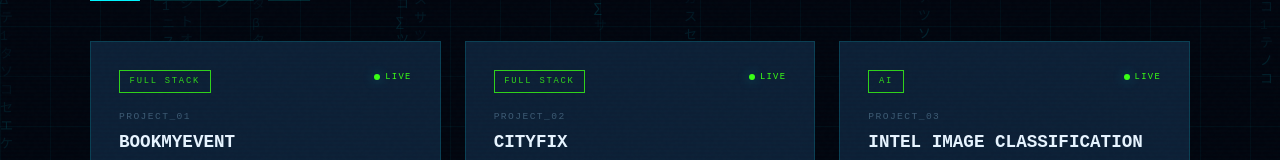
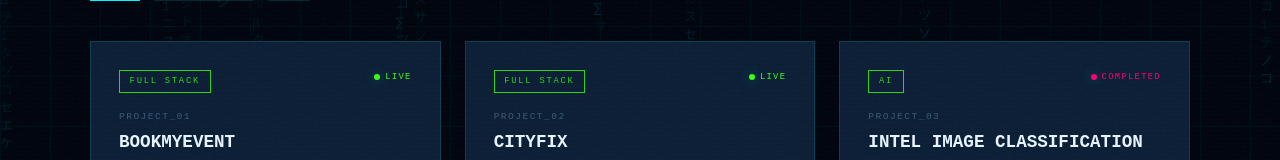
Before and after one commit to DubeySumit25/portfolio, a React (Create React App) app: page /projects in a window 1280 px wide. Shown: the part 274-434 px from the top of the page. Built offline with nearby package versions, Linux system fonts and the light colour scheme; no server answers.

Commit message:
Add Intel image classifier project

```diff
--- a/src/pages/Projects.js
+++ b/src/pages/Projects.js
@@ -55,13 +55,12 @@
     'LoRA',
     'Fine-Tuning',
     'CNN',
-      'Kaggle GPU',
+    'Kaggle GPU'
   ],
   tag: 'AI',
   color: 'var(--neon-green)',
-    status: 'LIVE',
-    demo: 'http://dashboard.render.com/web/srv-da4l030n74is73duhsgg',
-    source: 'https://github.com/DubeySumit25/Intel-Image-Classification',
+  status: 'COMPLETED',
+  source: 'https://github.com/DubeySumit25/intel-image-classifier',
 },
 ];
 
```
Lines whose indentation alone changed are shown as unchanged.
